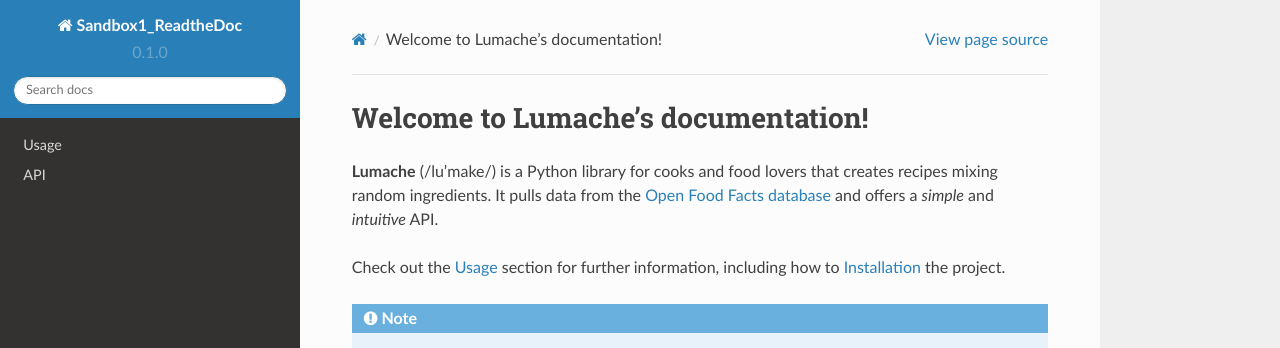
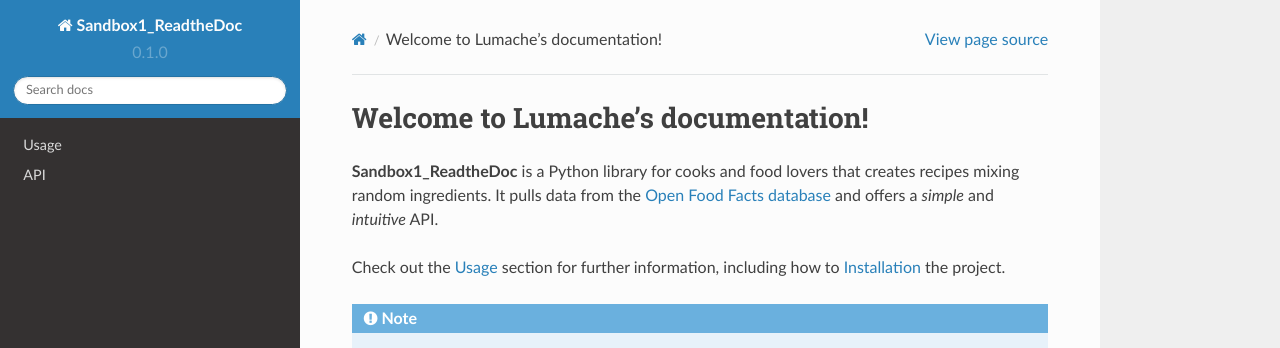
Before and after one commit to ProfRosario/sandbox1_ReadtheDoc, a Sphinx documentation site: the page built from docs/source/index.rst, in a window 1280 px wide. Shown: the top 348 px of the page. Built offline with Sphinx 7.4.7 and the Read the Docs theme 2.0.0, drawn with Linux system fonts in a browser that asks for light colours.

Commit message:
Update index.rst

```diff
--- a/docs/source/index.rst
+++ b/docs/source/index.rst
@@ -1,7 +1,7 @@
 Welcome to Lumache's documentation!
 ===================================
 
-**Lumache** (/lu'make/) is a Python library for cooks and food lovers
+**Sandbox1_ReadtheDoc** is a Python library for cooks and food lovers
 that creates recipes mixing random ingredients.
 It pulls data from the `Open Food Facts database <https://world.openfoodfacts.org/>`_
 and offers a *simple* and *intuitive* API.
```
